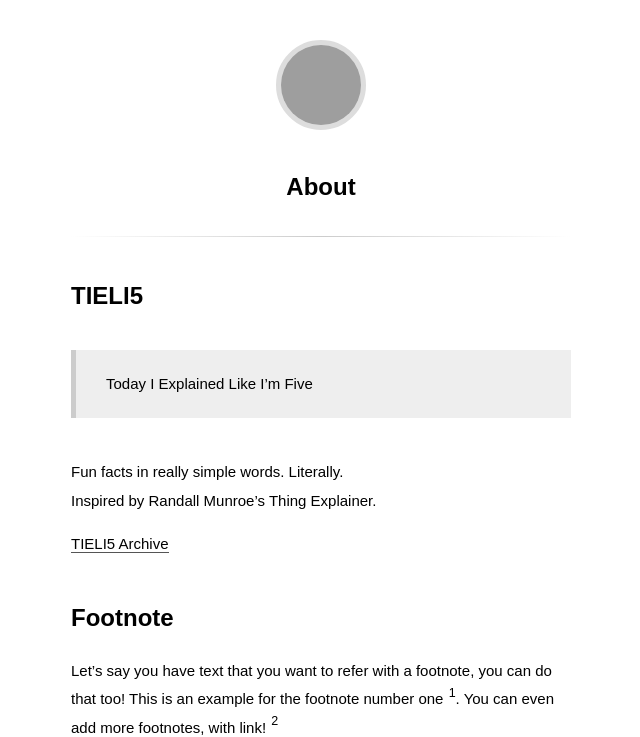
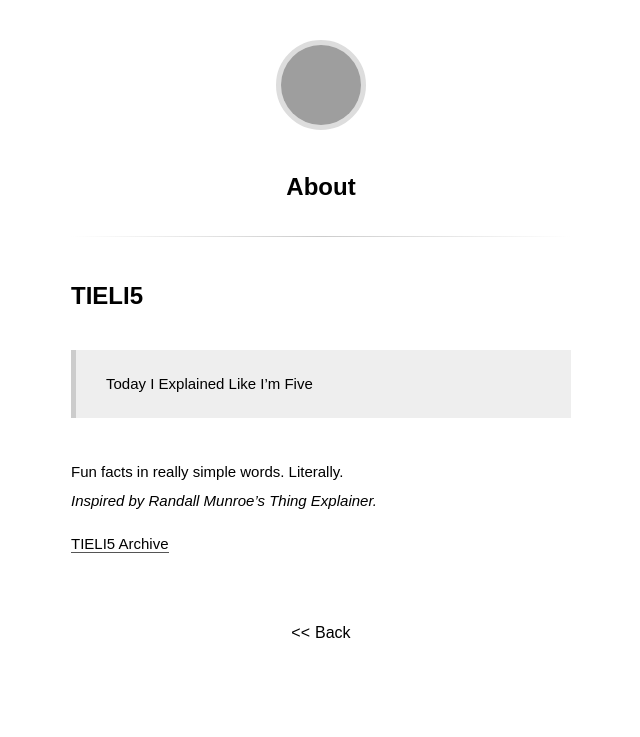
Before and after one commit to migzpogi/migzpogi.github.io, a Jekyll site: the page built from about.md, in a window 1280 px wide. Shown: the top 737 px of the page, without its empty margins (319-959 px from the left). Built offline with Jekyll 4.4.1, drawn with Linux system fonts in a browser that asks for light colours; some web fonts are replaced; grey boxes are pictures that could not be loaded.

Commit message:
Footnotes only work properly in posts format. Sad.

```diff
--- a/about.md
+++ b/about.md
@@ -6,16 +6,6 @@ title: About
 > Today I Explained Like I'm Five
 
 Fun facts in really simple words. Literally.
-Inspired by Randall Munroe's Thing Explainer.
+*Inspired by Randall Munroe's Thing Explainer.*
 
 [TIELI5 Archive](https://migzpogi.github.io/tieli5)
-
-## Footnote
-
-Let's say you have text that you want to refer with a footnote, you can do that too! This is an example for the footnote number one [^1]. You can even add more footnotes, with link! [^2]
-
-![Minion](http://octodex.github.com/images/minion.png)
-
-[^1]: Footnote number one yeah baby!
-
-[^2]: A footnote you can link to - [click here!](#)
```
Also changed, not shown: _posts/2016-06-30-ctmr.md (+0 -10 lines).
